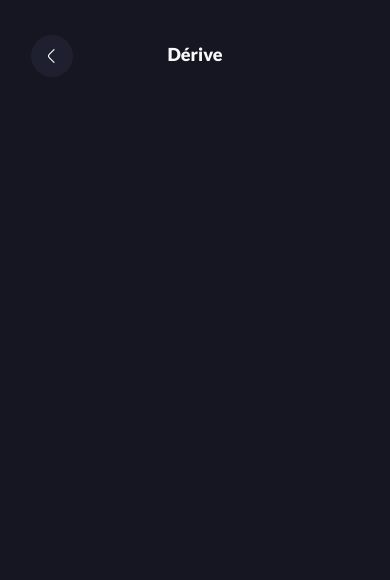
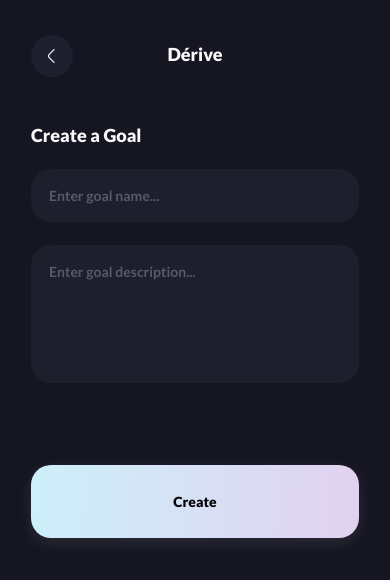
Before and after one commit to hschhhwwwo0o/derive, a React Native app: screen /AddGoal in a window 390 px wide. Shown: the top 580 px of the page. Built offline with nearby package versions, Linux system fonts and the light colour scheme.

Commit message:
Add markup

```diff
--- a/components/UI/MultilineInput/index.tsx
+++ b/components/UI/MultilineInput/index.tsx
@@ -16,7 +16,7 @@ const MultilineInput: FunctionComponent<IMultilineInput> = ({
     <>
       <TextInput
         multiline={true}
-        numberOfLines={4}
+        numberOfLines={6}
         value={state}
         onChangeText={newText => setState(newText)}
         keyboardAppearance="dark"
@@ -30,6 +30,7 @@ const MultilineInput: FunctionComponent<IMultilineInput> = ({
 
 const styles = StyleSheet.create({
   input: {
+    textAlignVertical: "top",
     fontSize: 14,
     fontFamily: "Lato-Bold",
     color: "#9393A2",
--- a/screens/AddGoal/index.tsx
+++ b/screens/AddGoal/index.tsx
@@ -1,16 +1,37 @@
-import React, { FunctionComponent } from "react";
+import React, { FunctionComponent, useState } from "react";
 import { StyleSheet, View } from "react-native";
 import AsyncStorage from "@react-native-async-storage/async-storage";
-import Logo from "components/UI/Logo";
 import TheLayout from "layouts";
 import TopPanel from "components/UI/TopPanel";
+import Label from "components/UI/Label";
+import Input from "components/UI/Input";
+import MultilineInput from "components/UI/MultilineInput";
+import Button from "components/UI/Button";
 
 const AddGoalScreen: FunctionComponent<IScreen> = ({ navigation }) => {
+  const [goal, setGoal] = useState<string>("");
+  const [goalDescription, setGoalDescription] = useState<string>("");
+
   return (
     <>
       <TheLayout>
         <TopPanel navigation={navigation} withBack />
-        <View style={styles.body}></View>
+        <View style={styles.body}>
+          <Label>Create a Goal</Label>
+          <View style={styles.goalName}>
+            <Input state={goal} setState={setGoal} placeholder="Enter goal name..." />
+          </View>
+          <View style={styles.goalName}>
+            <MultilineInput
+              state={goalDescription}
+              setState={setGoalDescription}
+              placeholder="Enter goal description..."
+            />
+          </View>
+          <View style={styles.createButton}>
+            <Button>Create</Button>
+          </View>
+        </View>
       </TheLayout>
     </>
   );
@@ -18,7 +39,13 @@ const AddGoalScreen: FunctionComponent<IScreen> = ({ navigation }) => {
 
 const styles = StyleSheet.create({
   body: {
-    marginTop: 46,
+    marginTop: 39,
+  },
+  goalName: {
+    marginTop: 23,
+  },
+  createButton: {
+    marginTop: 82,
   },
 });
 
```
